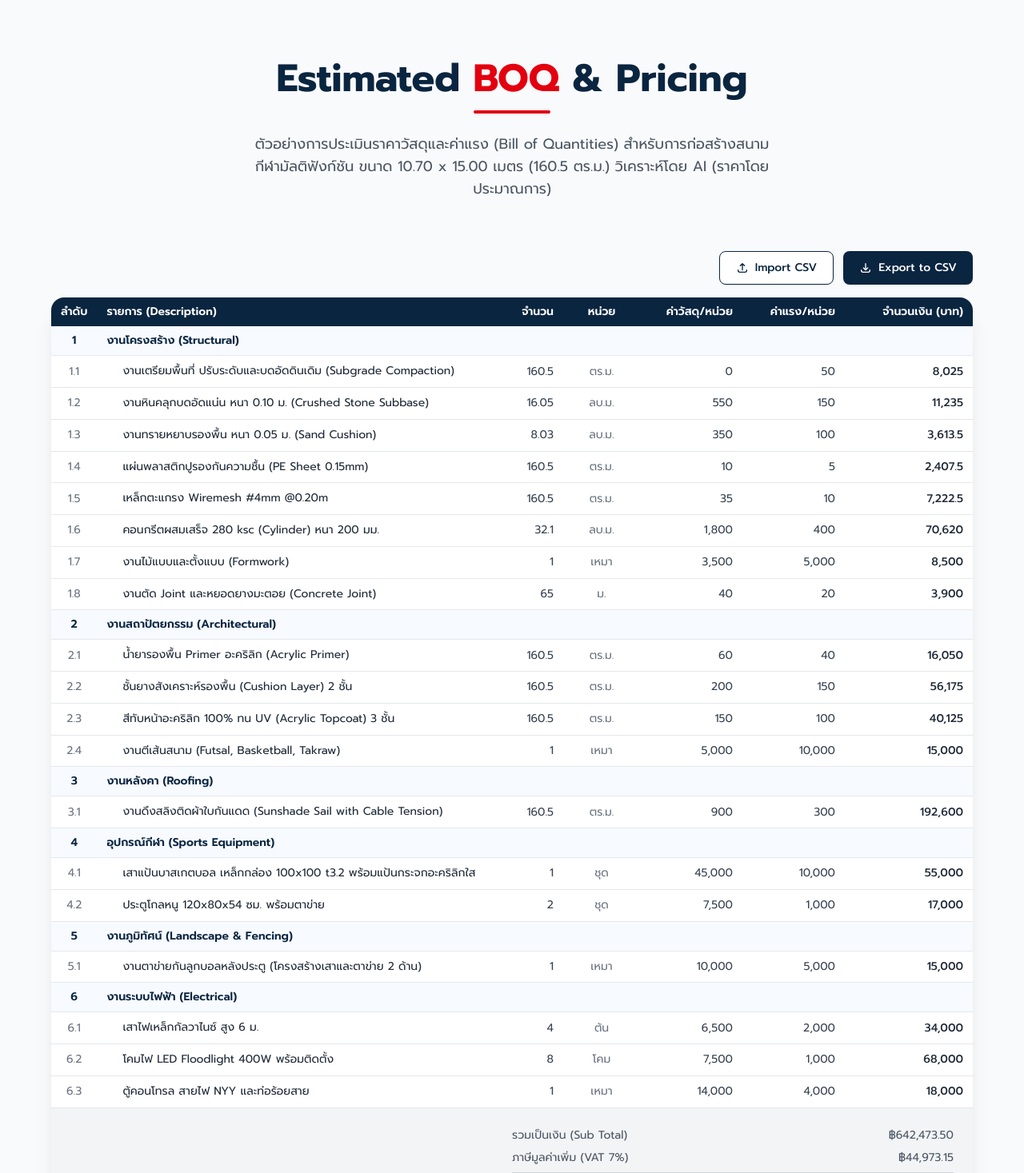
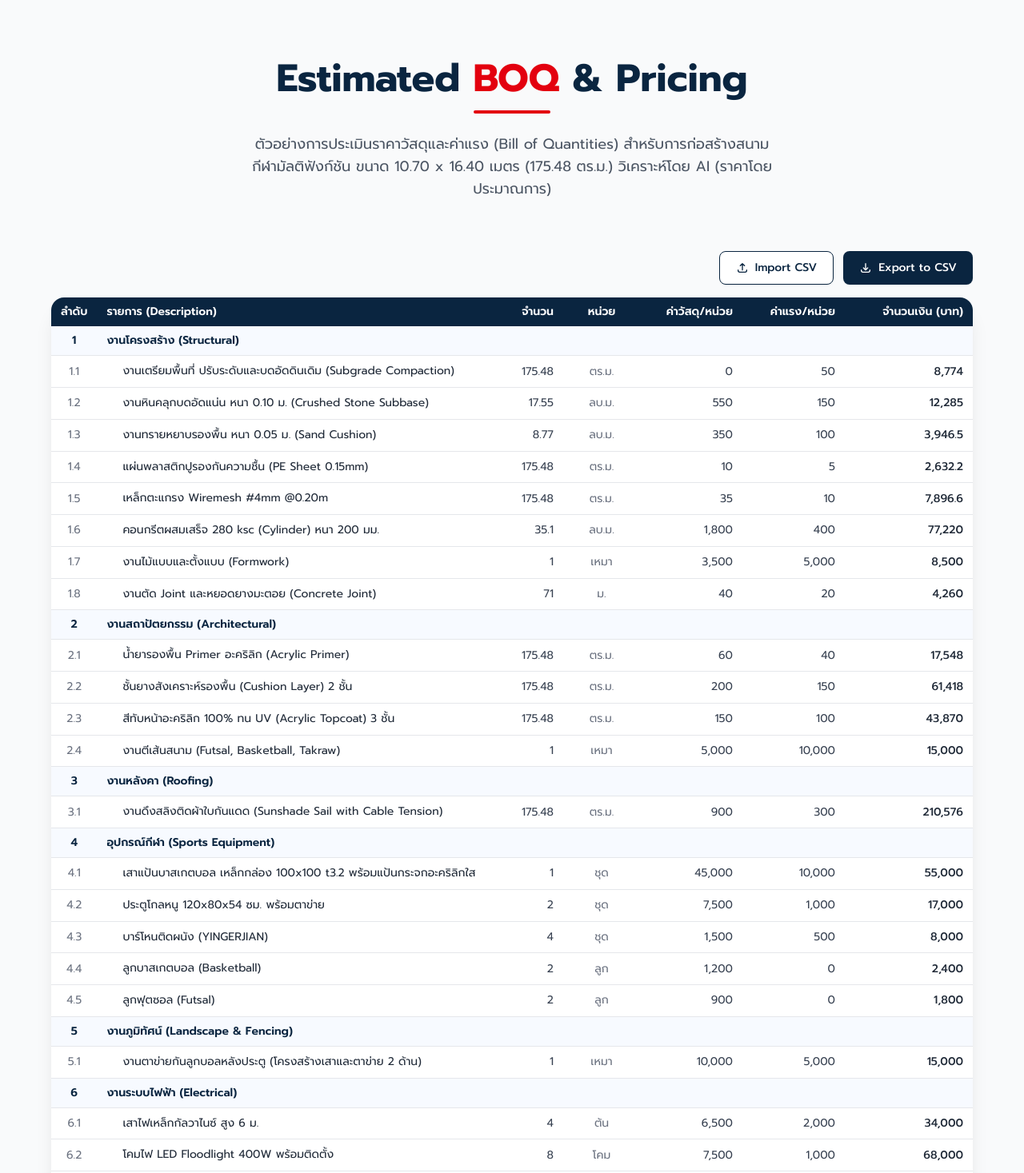
Before and after one commit to suteechu/CourtHeim, a React (Vite) app: page / in a window 1280 px wide. Shown: the part 5449-6916 px from the top of the page at 80% size. Built offline with nearby package versions, Linux system fonts and the light colour scheme.

Commit message:
Update court size to 175.48 sqm and add Yingerjian pull-up bars, futsal and basketballs

```diff
--- a/src/components/BOQ.jsx
+++ b/src/components/BOQ.jsx
@@ -3,31 +3,34 @@ import React, { useState } from 'react';
 const BOQ = () => {
   const [boqItems, setBoqItems] = useState([
     // 1. งานเตรียมพื้นที่และโครงสร้าง (Site Prep & Structural)
-    { id: 1, category: 'งานโครงสร้าง (Structural)', item: 'งานเตรียมพื้นที่ ปรับระดับและบดอัดดินเดิม (Subgrade Compaction)', qty: 160.5, unit: 'ตร.ม.', materialPrice: 0, laborPrice: 50, total: 8025, imageSrc: './subgrade.jpg' },
-    { id: 2, category: 'งานโครงสร้าง (Structural)', item: 'งานหินคลุกบดอัดแน่น หนา 0.10 ม. (Crushed Stone Subbase)', qty: 16.05, unit: 'ลบ.ม.', materialPrice: 550, laborPrice: 150, total: 11235, imageSrc: './subgrade.jpg' },
-    { id: 3, category: 'งานโครงสร้าง (Structural)', item: 'งานทรายหยาบรองพื้น หนา 0.05 ม. (Sand Cushion)', qty: 8.03, unit: 'ลบ.ม.', materialPrice: 350, laborPrice: 100, total: 3613.5, imageSrc: './subgrade.jpg' },
-    { id: 4, category: 'งานโครงสร้าง (Structural)', item: 'แผ่นพลาสติกปูรองกันความชื้น (PE Sheet 0.15mm)', qty: 160.5, unit: 'ตร.ม.', materialPrice: 10, laborPrice: 5, total: 2407.5, imageSrc: './rc_slab.jpg' },
-    { id: 5, category: 'งานโครงสร้าง (Structural)', item: 'เหล็กตะแกรง Wiremesh #4mm @0.20m', qty: 160.5, unit: 'ตร.ม.', materialPrice: 35, laborPrice: 10, total: 7222.5, imageSrc: './wiremesh.jpg' },
-    { id: 6, category: 'งานโครงสร้าง (Structural)', item: 'คอนกรีตผสมเสร็จ 280 ksc (Cylinder) หนา 200 มม.', qty: 32.1, unit: 'ลบ.ม.', materialPrice: 1800, laborPrice: 400, total: 70620, imageSrc: './rc_slab.jpg' },
-    { id: 7, category: 'งานโครงสร้าง (Structural)', item: 'งานไม้แบบและตั้งแบบ (Formwork)', qty: 1, unit: 'เหมา', materialPrice: 3500, laborPrice: 5000, total: 8500, imageSrc: './rc_slab.jpg' },
-    { id: 8, category: 'งานโครงสร้าง (Structural)', item: 'งานตัด Joint และหยอดยางมะตอย (Concrete Joint)', qty: 65, unit: 'ม.', materialPrice: 40, laborPrice: 20, total: 3900, imageSrc: './concrete_joints.jpg' },
+    { id: 1, category: 'งานโครงสร้าง (Structural)', item: 'งานเตรียมพื้นที่ ปรับระดับและบดอัดดินเดิม (Subgrade Compaction)', qty: 175.48, unit: 'ตร.ม.', materialPrice: 0, laborPrice: 50, total: 8774 },
+    { id: 2, category: 'งานโครงสร้าง (Structural)', item: 'งานหินคลุกบดอัดแน่น หนา 0.10 ม. (Crushed Stone Subbase)', qty: 17.55, unit: 'ลบ.ม.', materialPrice: 550, laborPrice: 150, total: 12285 },
+    { id: 3, category: 'งานโครงสร้าง (Structural)', item: 'งานทรายหยาบรองพื้น หนา 0.05 ม. (Sand Cushion)', qty: 8.77, unit: 'ลบ.ม.', materialPrice: 350, laborPrice: 100, total: 3946.5 },
+    { id: 4, category: 'งานโครงสร้าง (Structural)', item: 'แผ่นพลาสติกปูรองกันความชื้น (PE Sheet 0.15mm)', qty: 175.48, unit: 'ตร.ม.', materialPrice: 10, laborPrice: 5, total: 2632.2 },
+    { id: 5, category: 'งานโครงสร้าง (Structural)', item: 'เหล็กตะแกรง Wiremesh #4mm @0.20m', qty: 175.48, unit: 'ตร.ม.', materialPrice: 35, laborPrice: 10, total: 7896.6 },
+    { id: 6, category: 'งานโครงสร้าง (Structural)', item: 'คอนกรีตผสมเสร็จ 280 ksc (Cylinder) หนา 200 มม.', qty: 35.1, unit: 'ลบ.ม.', materialPrice: 1800, laborPrice: 400, total: 77220 },
+    { id: 7, category: 'งานโครงสร้าง (Structural)', item: 'งานไม้แบบและตั้งแบบ (Formwork)', qty: 1, unit: 'เหมา', materialPrice: 3500, laborPrice: 5000, total: 8500 },
+    { id: 8, category: 'งานโครงสร้าง (Structural)', item: 'งานตัด Joint และหยอดยางมะตอย (Concrete Joint)', qty: 71, unit: 'ม.', materialPrice: 40, laborPrice: 20, total: 4260 },
 
     // 2. งานสถาปัตยกรรมพื้นผิว (Surface Coating)
-    { id: 9, category: 'งานสถาปัตยกรรม (Architectural)', item: 'น้ำยารองพื้น Primer อะคริลิก (Acrylic Primer)', qty: 160.5, unit: 'ตร.ม.', materialPrice: 60, laborPrice: 40, total: 16050, imageSrc: './acrylic_surface.jpg' },
-    { id: 10, category: 'งานสถาปัตยกรรม (Architectural)', item: 'ชั้นยางสังเคราะห์รองพื้น (Cushion Layer) 2 ชั้น', qty: 160.5, unit: 'ตร.ม.', materialPrice: 200, laborPrice: 150, total: 56175, imageSrc: './acrylic_surface.jpg' },
-    { id: 11, category: 'งานสถาปัตยกรรม (Architectural)', item: 'สีทับหน้าอะคริลิก 100% ทน UV (Acrylic Topcoat) 3 ชั้น', qty: 160.5, unit: 'ตร.ม.', materialPrice: 150, laborPrice: 100, total: 40125, imageSrc: './acrylic_surface.jpg' },
-    { id: 12, category: 'งานสถาปัตยกรรม (Architectural)', item: 'งานตีเส้นสนาม (Futsal, Basketball, Takraw)', qty: 1, unit: 'เหมา', materialPrice: 5000, laborPrice: 10000, total: 15000, imageSrc: './court_markings.jpg' },
+    { id: 9, category: 'งานสถาปัตยกรรม (Architectural)', item: 'น้ำยารองพื้น Primer อะคริลิก (Acrylic Primer)', qty: 175.48, unit: 'ตร.ม.', materialPrice: 60, laborPrice: 40, total: 17548 },
+    { id: 10, category: 'งานสถาปัตยกรรม (Architectural)', item: 'ชั้นยางสังเคราะห์รองพื้น (Cushion Layer) 2 ชั้น', qty: 175.48, unit: 'ตร.ม.', materialPrice: 200, laborPrice: 150, total: 61418 },
+    { id: 11, category: 'งานสถาปัตยกรรม (Architectural)', item: 'สีทับหน้าอะคริลิก 100% ทน UV (Acrylic Topcoat) 3 ชั้น', qty: 175.48, unit: 'ตร.ม.', materialPrice: 150, laborPrice: 100, total: 43870 },
+    { id: 12, category: 'งานสถาปัตยกรรม (Architectural)', item: 'งานตีเส้นสนาม (Futsal, Basketball, Takraw)', qty: 1, unit: 'เหมา', materialPrice: 5000, laborPrice: 10000, total: 15000 },
 
     // 3. งานหลังคาและอุปกรณ์ (Roofing & Equipment)
-    { id: 13, category: 'งานหลังคา (Roofing)', item: 'งานดึงสลิงติดผ้าใบกันแดด (Sunshade Sail with Cable Tension)', qty: 160.5, unit: 'ตร.ม.', materialPrice: 900, laborPrice: 300, total: 192600, imageSrc: './tensile_roof.jpg' },
-    { id: 14, category: 'อุปกรณ์กีฬา (Sports Equipment)', item: 'เสาแป้นบาสเกตบอล เหล็กกล่อง 100x100 t3.2 พร้อมแป้นกระจกอะคริลิกใส', qty: 1, unit: 'ชุด', materialPrice: 45000, laborPrice: 10000, total: 55000, imageSrc: './sports_equipment.jpg' },
-    { id: 15, category: 'อุปกรณ์กีฬา (Sports Equipment)', item: 'ประตูโกลหนู 120x80x54 ซม. พร้อมตาข่าย', qty: 2, unit: 'ชุด', materialPrice: 7500, laborPrice: 1000, total: 17000, imageSrc: './sports_equipment.jpg' },
-    { id: 16, category: 'งานภูมิทัศน์ (Landscape & Fencing)', item: 'งานตาข่ายกันลูกบอลหลังประตู (โครงสร้างเสาและตาข่าย 2 ด้าน)', qty: 1, unit: 'เหมา', materialPrice: 10000, laborPrice: 5000, total: 15000, imageSrc: './fencing_net.jpg' },
+    { id: 13, category: 'งานหลังคา (Roofing)', item: 'งานดึงสลิงติดผ้าใบกันแดด (Sunshade Sail with Cable Tension)', qty: 175.48, unit: 'ตร.ม.', materialPrice: 900, laborPrice: 300, total: 210576 },
+    { id: 14, category: 'อุปกรณ์กีฬา (Sports Equipment)', item: 'เสาแป้นบาสเกตบอล เหล็กกล่อง 100x100 t3.2 พร้อมแป้นกระจกอะคริลิกใส', qty: 1, unit: 'ชุด', materialPrice: 45000, laborPrice: 10000, total: 55000 },
+    { id: 15, category: 'อุปกรณ์กีฬา (Sports Equipment)', item: 'ประตูโกลหนู 120x80x54 ซม. พร้อมตาข่าย', qty: 2, unit: 'ชุด', materialPrice: 7500, laborPrice: 1000, total: 17000 },
+    { id: 16, category: 'อุปกรณ์กีฬา (Sports Equipment)', item: 'บาร์โหนติดผนัง (YINGERJIAN)', qty: 4, unit: 'ชุด', materialPrice: 1500, laborPrice: 500, total: 8000 },
+    { id: 17, category: 'อุปกรณ์กีฬา (Sports Equipment)', item: 'ลูกบาสเกตบอล (Basketball)', qty: 2, unit: 'ลูก', materialPrice: 1200, laborPrice: 0, total: 2400 },
+    { id: 18, category: 'อุปกรณ์กีฬา (Sports Equipment)', item: 'ลูกฟุตซอล (Futsal)', qty: 2, unit: 'ลูก', materialPrice: 900, laborPrice: 0, total: 1800 },
+    { id: 19, category: 'งานภูมิทัศน์ (Landscape & Fencing)', item: 'งานตาข่ายกันลูกบอลหลังประตู (โครงสร้างเสาและตาข่าย 2 ด้าน)', qty: 1, unit: 'เหมา', materialPrice: 10000, laborPrice: 5000, total: 15000 },
 
     // 4. งานระบบไฟฟ้า (Electrical)
-    { id: 17, category: 'งานระบบไฟฟ้า (Electrical)', item: 'เสาไฟเหล็กกัลวาไนซ์ สูง 6 ม.', qty: 4, unit: 'ต้น', materialPrice: 6500, laborPrice: 2000, total: 34000, imageSrc: './led_lighting.jpg' },
-    { id: 18, category: 'งานระบบไฟฟ้า (Electrical)', item: 'โคมไฟ LED Floodlight 400W พร้อมติดตั้ง', qty: 8, unit: 'โคม', materialPrice: 7500, laborPrice: 1000, total: 68000, imageSrc: './led_lighting.jpg' },
-    { id: 19, category: 'งานระบบไฟฟ้า (Electrical)', item: 'ตู้คอนโทรล สายไฟ NYY และท่อร้อยสาย', qty: 1, unit: 'เหมา', materialPrice: 14000, laborPrice: 4000, total: 18000, imageSrc: './led_lighting.jpg' }
+    { id: 20, category: 'งานระบบไฟฟ้า (Electrical)', item: 'เสาไฟเหล็กกัลวาไนซ์ สูง 6 ม.', qty: 4, unit: 'ต้น', materialPrice: 6500, laborPrice: 2000, total: 34000 },
+    { id: 21, category: 'งานระบบไฟฟ้า (Electrical)', item: 'โคมไฟ LED Floodlight 400W พร้อมติดตั้ง', qty: 8, unit: 'โคม', materialPrice: 7500, laborPrice: 1000, total: 68000 },
+    { id: 22, category: 'งานระบบไฟฟ้า (Electrical)', item: 'ตู้คอนโทรล สายไฟ NYY และท่อร้อยสาย', qty: 1, unit: 'เหมา', materialPrice: 14000, laborPrice: 4000, total: 18000 }
   ]);
 
   const totalAmount = boqItems.reduce((sum, item) => sum + item.total, 0);
@@ -160,7 +163,7 @@ const BOQ = () => {
           </h2>
           <div className="h-1 w-24 bg-heim-red mx-auto rounded-full mb-6"></div>
           <p className="text-gray-600 max-w-2xl mx-auto text-lg">
-            ตัวอย่างการประเมินราคาวัสดุและค่าแรง (Bill of Quantities) สำหรับการก่อสร้างสนามกีฬามัลติฟังก์ชัน ขนาด 10.70 x 15.00 เมตร (160.5 ตร.ม.) วิเคราะห์โดย AI (ราคาโดยประมาณการ)
+            ตัวอย่างการประเมินราคาวัสดุและค่าแรง (Bill of Quantities) สำหรับการก่อสร้างสนามกีฬามัลติฟังก์ชัน ขนาด 10.70 x 16.40 เมตร (175.48 ตร.ม.) วิเคราะห์โดย AI (ราคาโดยประมาณการ)
           </p>
         </div>
 
--- a/src/components/Estimator.jsx
+++ b/src/components/Estimator.jsx
@@ -1,7 +1,7 @@
 import React, { useState } from 'react';
 
 const Estimator = () => {
-  const [area, setArea] = useState(160.5);
+  const [area, setArea] = useState(175.48);
 
   const estimatedDays = Math.max(30, Math.ceil(area / 10) + 20);
   const concreteVolume = (area * 0.20).toFixed(1);
--- a/src/components/Metrics.jsx
+++ b/src/components/Metrics.jsx
@@ -5,7 +5,7 @@ const Metrics = () => {
   const metricsRef = useRef(null);
 
   const metrics = [
-    { id: 1, value: 160.5, suffix: ' ตร.ม.', label: 'พื้นที่โครงการรวม (Total Area)' },
+    { id: 1, value: 175.48, suffix: ' ตร.ม.', label: 'พื้นที่โครงการรวม (Total Area)' },
     { id: 2, value: 45, suffix: ' วัน', label: 'ระยะเวลาดำเนินงาน (Timeline)' },
     { id: 3, value: 3, suffix: ' เฟส', label: 'ช่วงการส่งมอบ (Phases)' },
     { id: 4, value: 100, suffix: '%', label: 'สถานะ: เตรียมการ (Preparation)' }
--- a/src/components/Specifications.jsx
+++ b/src/components/Specifications.jsx
@@ -170,10 +170,10 @@ const Specifications = () => {
                   <div>
                     <strong className="text-gray-900">Concrete Joints:</strong> ตัดรอยต่อคอนกรีตเพื่อป้องกันการแตกร้าว
                     <div className="mt-3 p-3 bg-gray-50 rounded-lg text-sm border border-gray-100">
-                      <strong className="text-gray-800 block mb-1">คำแนะนำที่ดีที่สุดสำหรับพื้นที่ 10.70 x 15.00 m:</strong>
+                      <strong className="text-gray-800 block mb-1">คำแนะนำที่ดีที่สุดสำหรับพื้นที่ 10.70 x 16.40 m:</strong>
                       <ul className="list-disc list-inside text-gray-600 space-y-1">
                         <li>ด้านกว้าง (10.70 ม.): แบ่งออกเป็น 3 ช่วง = 3.56 เมตร / ช่วง</li>
-                        <li>ด้านยาว (15.00 ม.): แบ่งออกเป็น 4 ช่วง = 3.75 เมตร / ช่วง</li>
+                        <li>ด้านยาว (16.40 ม.): แบ่งออกเป็น 4 ช่วง = 4.10 เมตร / ช่วง</li>
                       </ul>
                     </div>
                   </div>
```
